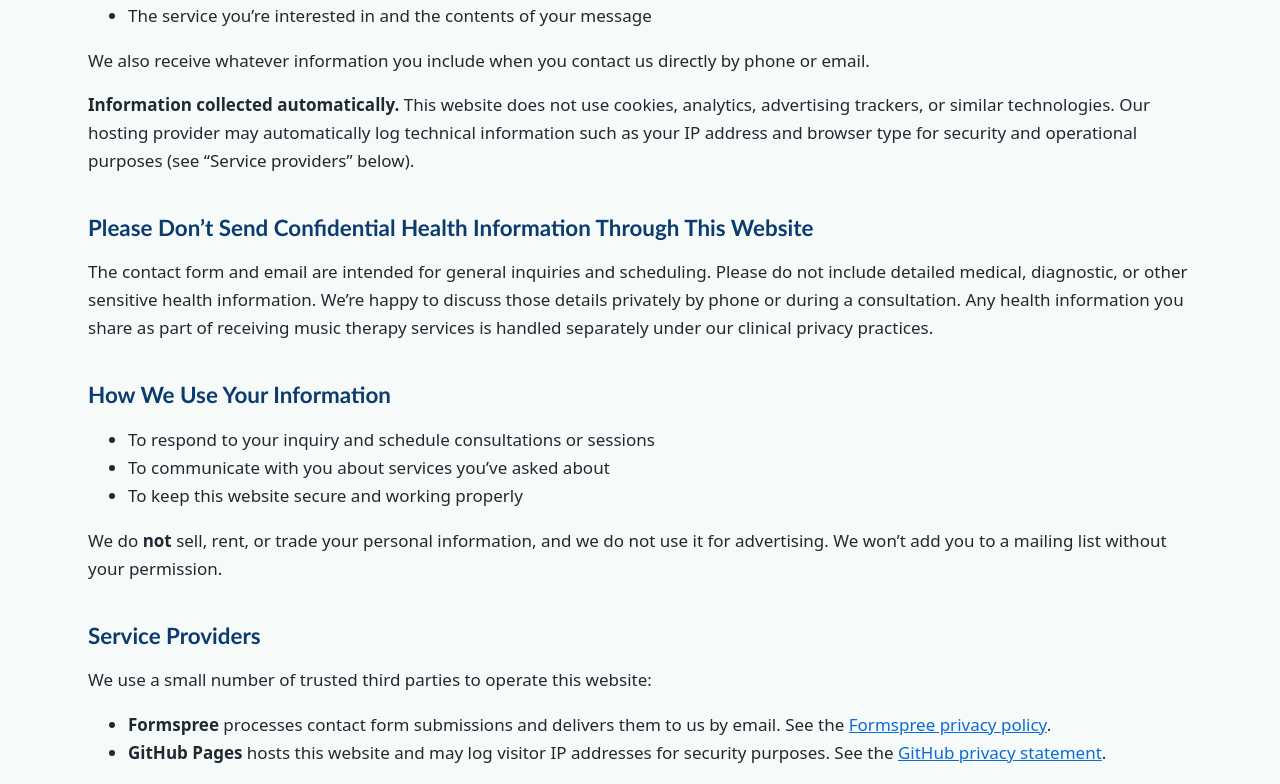
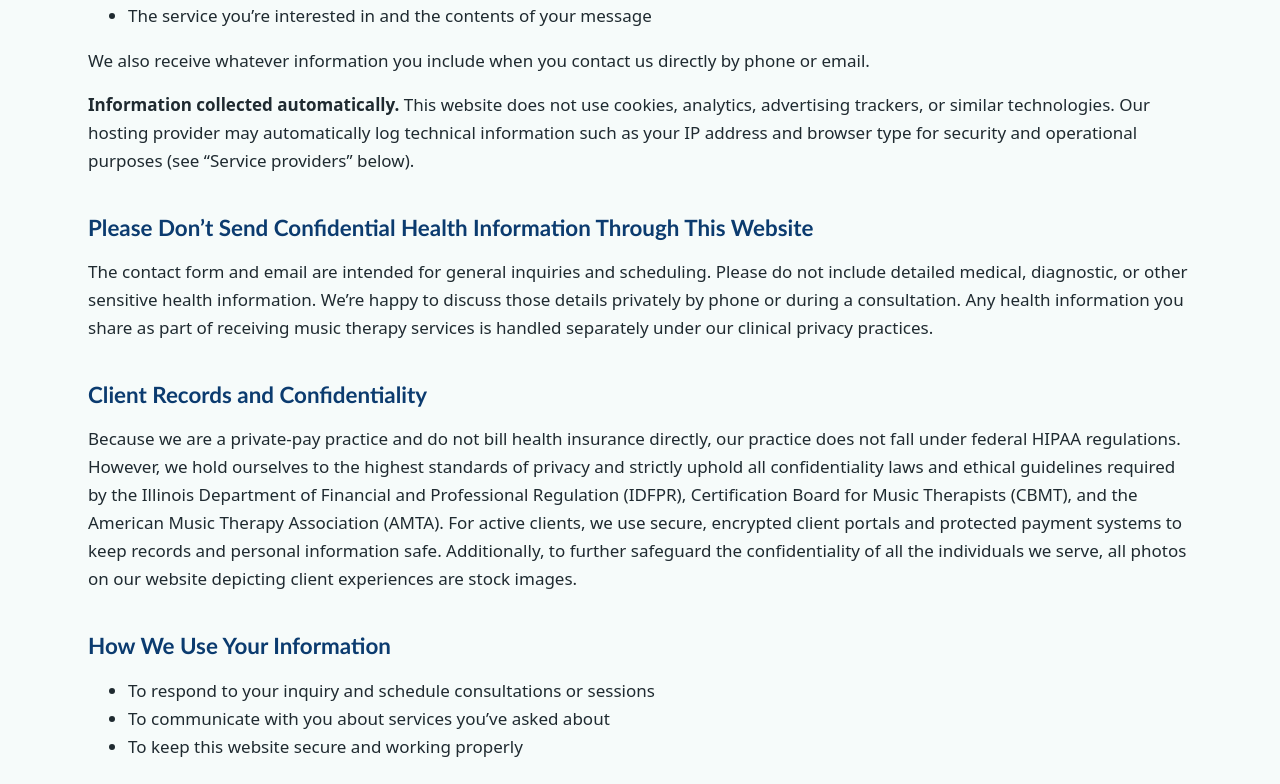
Before and after one commit to jbarber13/palladia, a SvelteKit app: page /privacy in a window 1280 px wide. Shown: the part 498-1282 px from the top of the page. Built offline with nearby package versions, Linux system fonts and the light colour scheme.

Commit message:
Add Client Records and Confidentiality section to privacy policy

```diff
--- a/src/routes/privacy/+page.svelte
+++ b/src/routes/privacy/+page.svelte
@@ -61,6 +61,19 @@
 			discuss those details privately by phone or during a consultation. Any health information you
 			share as part of receiving music therapy services is handled separately under our clinical
 			privacy practices.
+		</p>
+
+		<h2>Client Records and Confidentiality</h2>
+		<p>
+			Because we are a private-pay practice and do not bill health insurance directly, our practice
+			does not fall under federal HIPAA regulations. However, we hold ourselves to the highest
+			standards of privacy and strictly uphold all confidentiality laws and ethical guidelines
+			required by the Illinois Department of Financial and Professional Regulation (IDFPR),
+			Certification Board for Music Therapists (CBMT), and the American Music Therapy Association
+			(AMTA). For active clients, we use secure, encrypted client portals and protected payment
+			systems to keep records and personal information safe. Additionally, to further safeguard the
+			confidentiality of all the individuals we serve, all photos on our website depicting client
+			experiences are stock images.
 		</p>
 
 		<h2>How We Use Your Information</h2>
```
